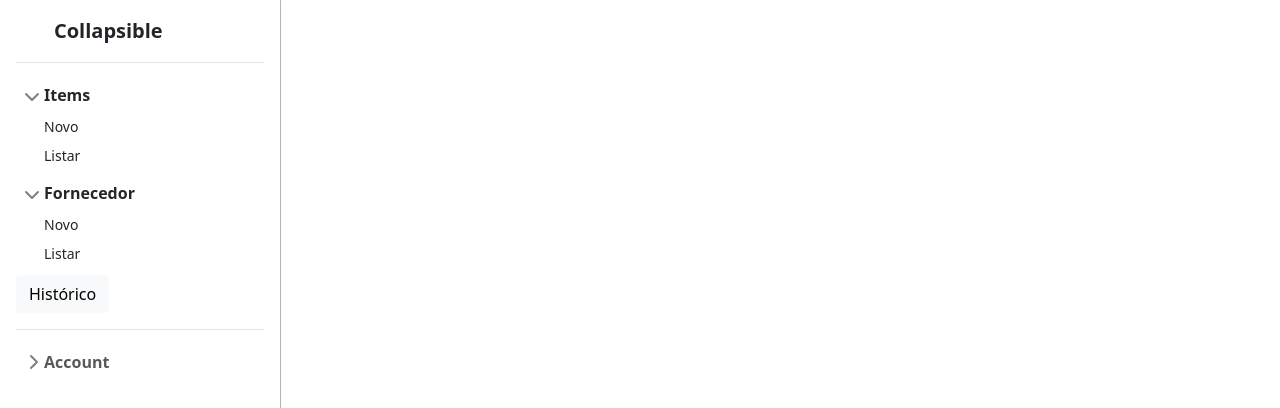
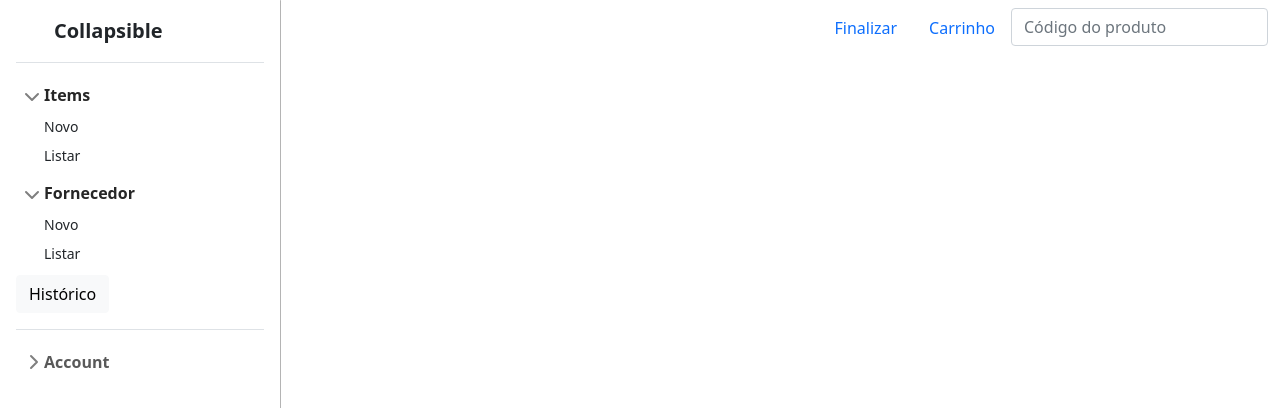
Before and after one commit to Vicente-jpro/venx-template, a plain HTML site: page index.html in a window 1280 px wide. Shown: the top 408 px of the page. Drawn offline with nearby package versions, Linux system fonts and the light colour scheme.

Commit message:
Main menu added

```diff
--- a/index.html
+++ b/index.html
@@ -37,7 +37,7 @@
 
 
 <main>
-
+<!-- Slide bar -->
   <div class="flex-shrink-0 p-3 bg-white" style="width: 280px;">
     <a href="/" class="d-flex align-items-center pb-3 mb-3 link-dark text-decoration-none border-bottom">
       <svg class="bi me-2" width="30" height="24"><use xlink:href="#bootstrap"/></svg>
@@ -91,6 +91,26 @@
 
   <div class="b-example-divider"></div>
 
+<!-- End Slide bar -->
+
+  <!-- Nav bar-->
+  <div class="container">
+    <ul class="nav justify-content-end my-2">
+      <li class="nav-item">
+        <a class="nav-link active" aria-current="page" href="#">Finalizar</a>
+      </li>
+      <li class="nav-item">
+        <a class="nav-link active" aria-current="page" href="#">Carrinho</a>
+      </li>
+      <li class="nav-item">
+        <div class="mb-3">
+          <input type="number" class="form-control" id="exampleFormControlInput1" placeholder="Código do produto">
+        </div>
+      </li>
+    </ul>
+  </div>
+
+  <!--End Nav bar-->
 
 </main>
 
```
